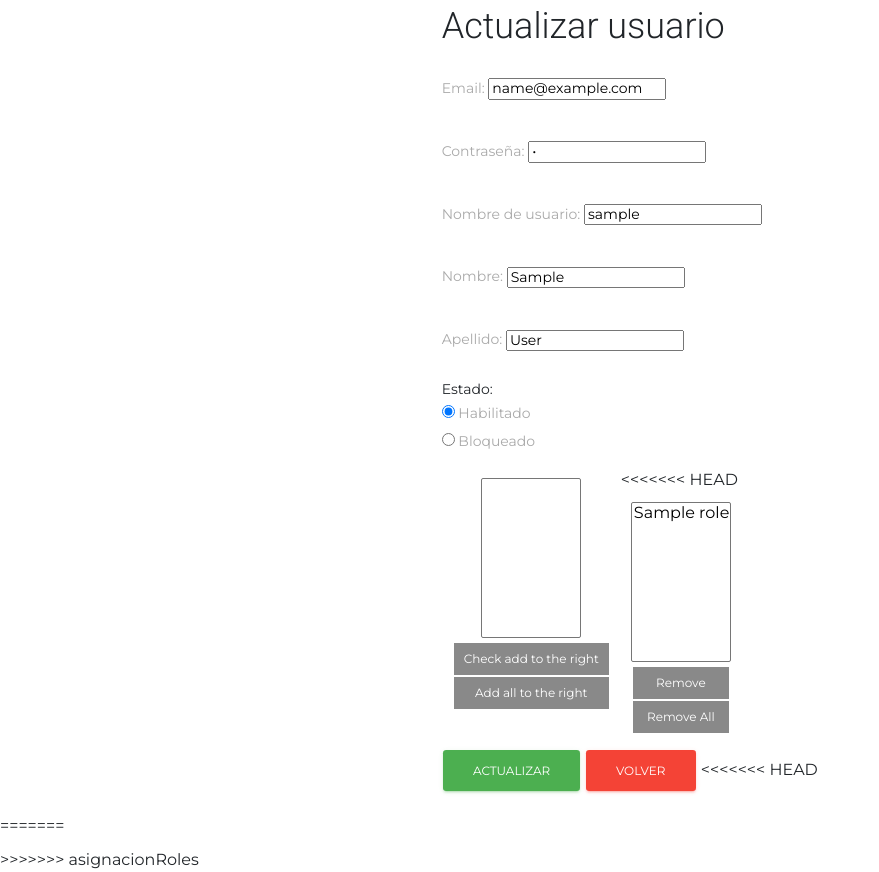
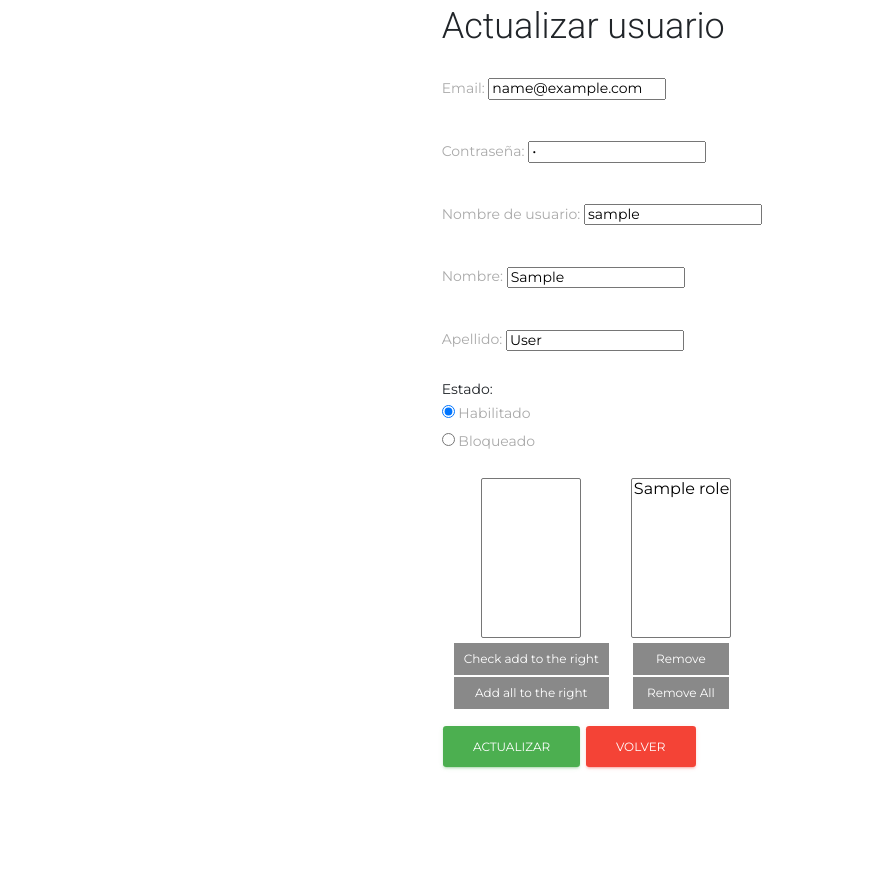
Before and after one commit to santimakci/ProjectAyudar, a Flask app: page /users/update/1 in a window 1280 px wide. Shown: the part 21-893 px from the top of the page, without its empty margins (0-879 px from the left). After the commit the page ends 791 px from the top, so only its background shows below. Run offline with Flask 2, Linux system fonts and the light colour scheme; tables that the repository leaves empty hold one stand-in row (values such as "Sample post"); lists and menus that the app fills with data are empty; some libraries are stand-ins or nearby versions.

Commit message:
correcion detalles del merge

```diff
--- a/app/templates/user/update.html
+++ b/app/templates/user/update.html
@@ -51,7 +51,6 @@
       <label><input type="radio" name="active" value="1" {% if user.active %}checked{% endif %}> Habilitado</label><br>
       <label><input type="radio" name="active" value="0" {% if not user.active %}checked{% endif %}> Bloqueado</label><br>
     </p>
-<<<<<<< HEAD
     <div class="content">
       <select multiple="multiple" id="select1" style="width:100px;height:160px;">
         {% for rol in all_roles %}
@@ -76,10 +75,6 @@
     </div>
     <input class="btn btn-success" type="submit" onclick="selectAll();" value="Actualizar">
     <a class="btn btn-danger" href="{{ url_for('user_index') }}" class="link">Volver</a>
-<<<<<<< HEAD
-  </form>
-</div>
-=======
     </p>
   </form>
 </div>
@@ -135,5 +130,4 @@
     });
   });
 </script>
->>>>>>> asignacionRoles
 {% endblock %}
```
